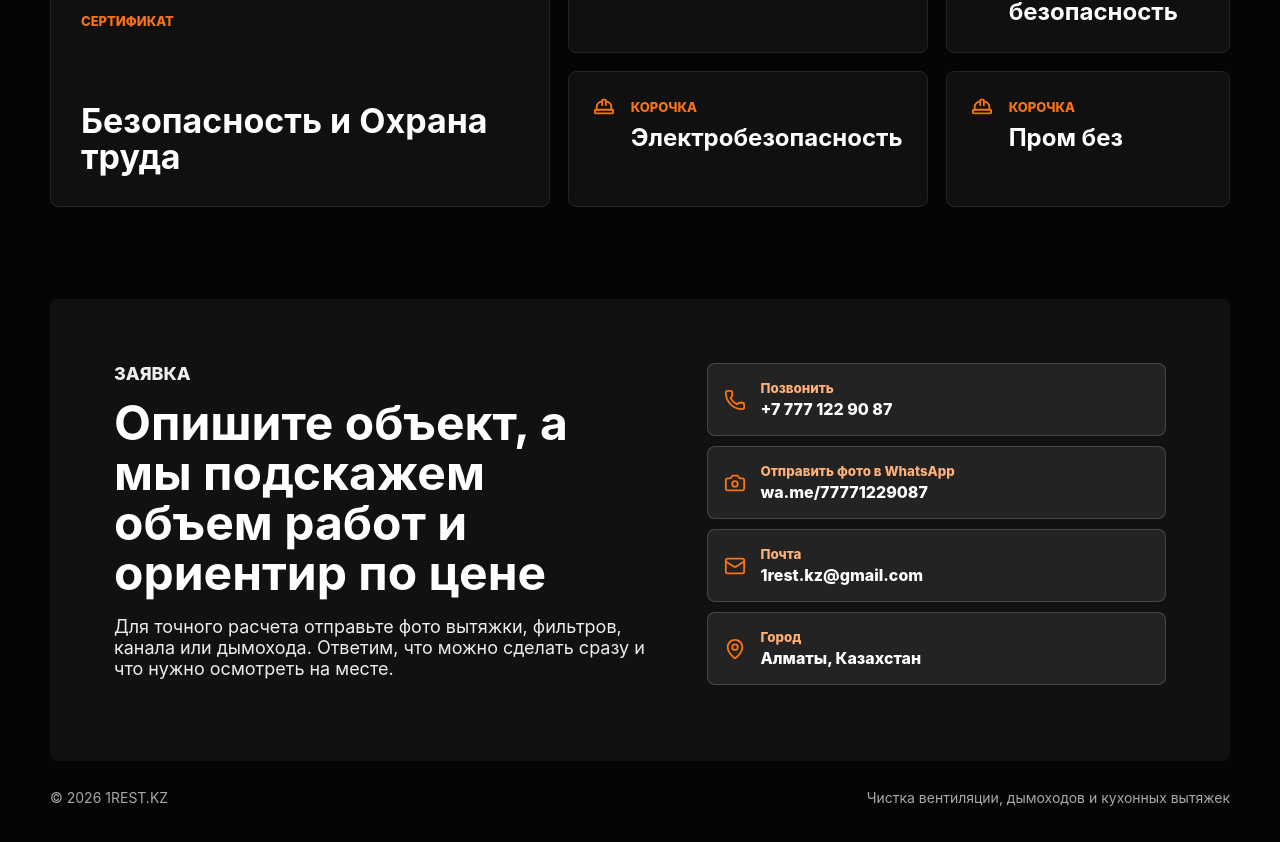
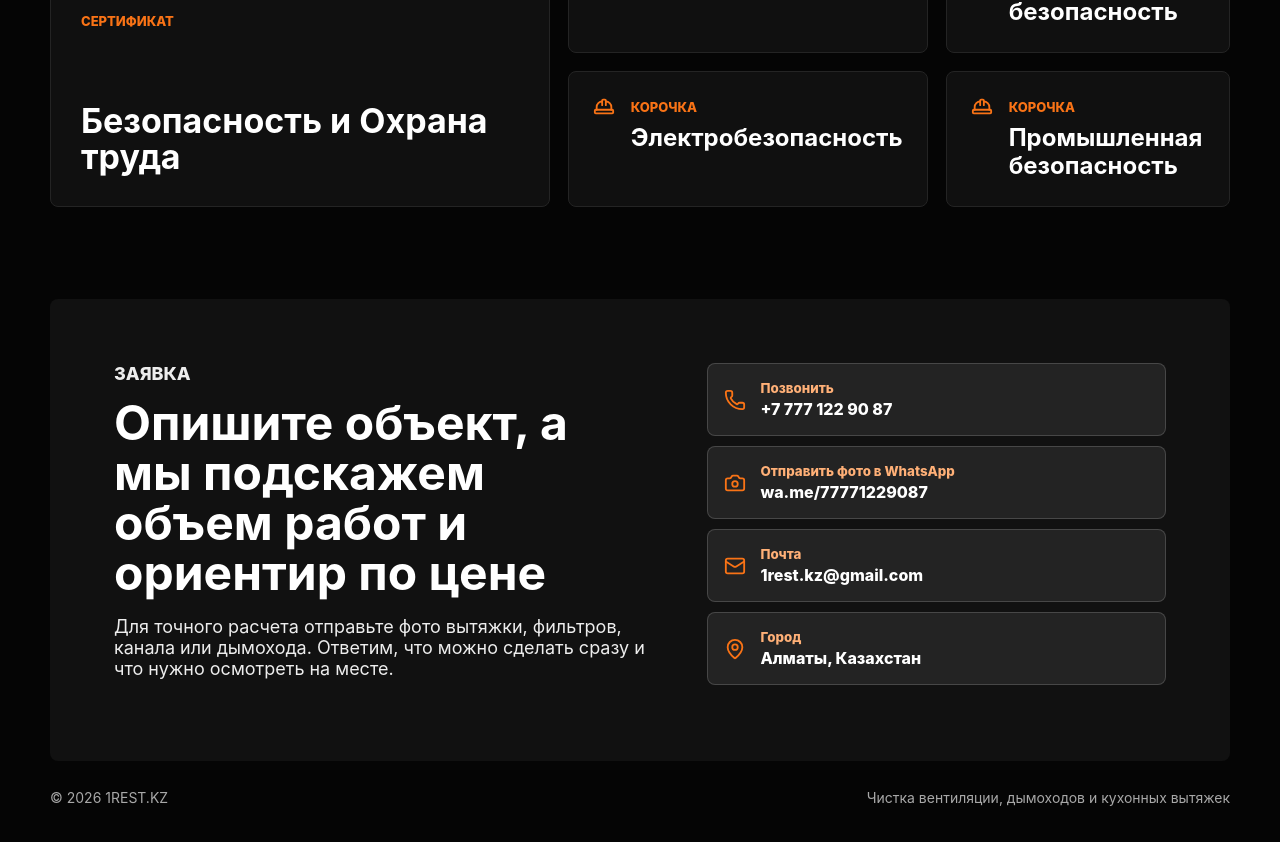
Before and after one commit to sealgairbakha/1rest.kz, a React (Vite) app: page / in a window 1280 px wide. Shown: the part 4200-5042 px from the top of the page. Built offline with nearby package versions, Linux system fonts and the light colour scheme.

Commit message:
Update industrial safety credential label

```diff
--- a/src/App.tsx
+++ b/src/App.tsx
@@ -106,7 +106,7 @@ const credentials = [
   'Высотные работы',
   'Пожарная безопасность',
   'Электробезопасность',
-  'Пром без',
+  'Промышленная безопасность',
 ]
 
 function App() {
```
